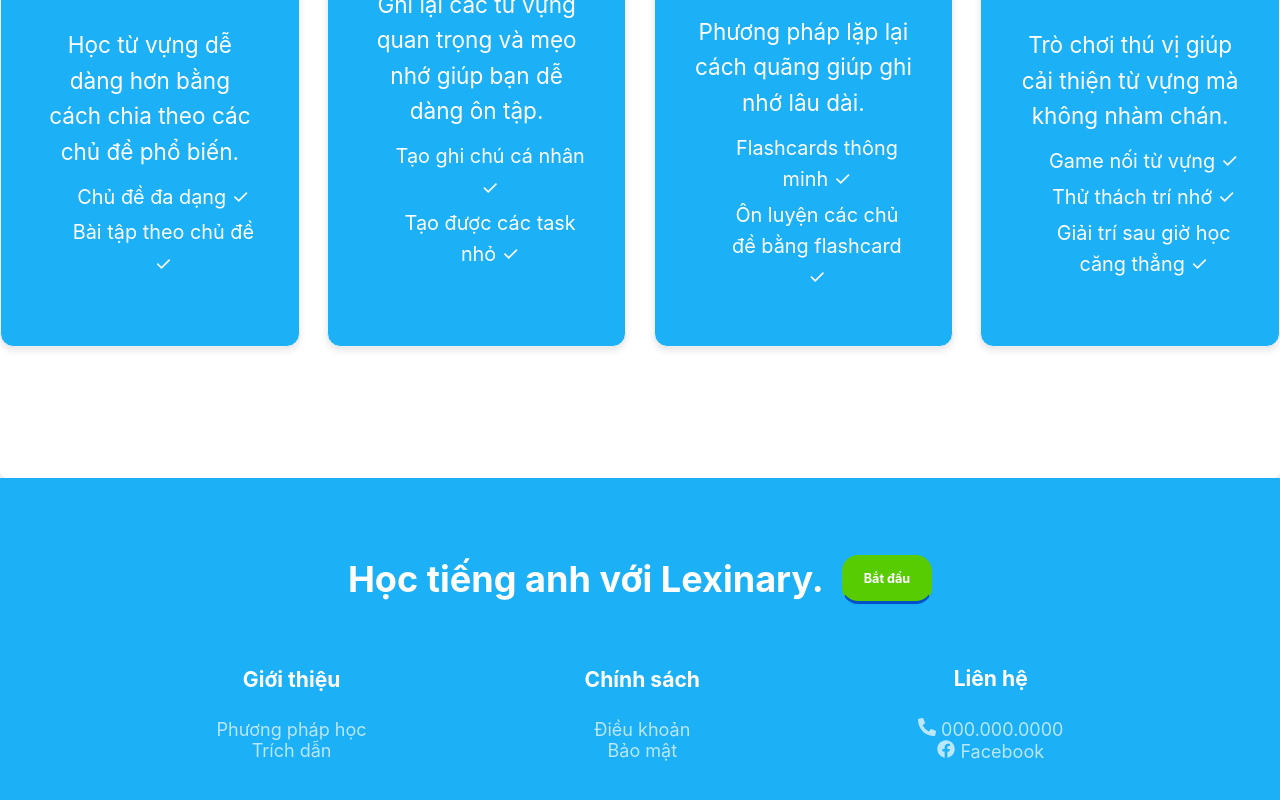
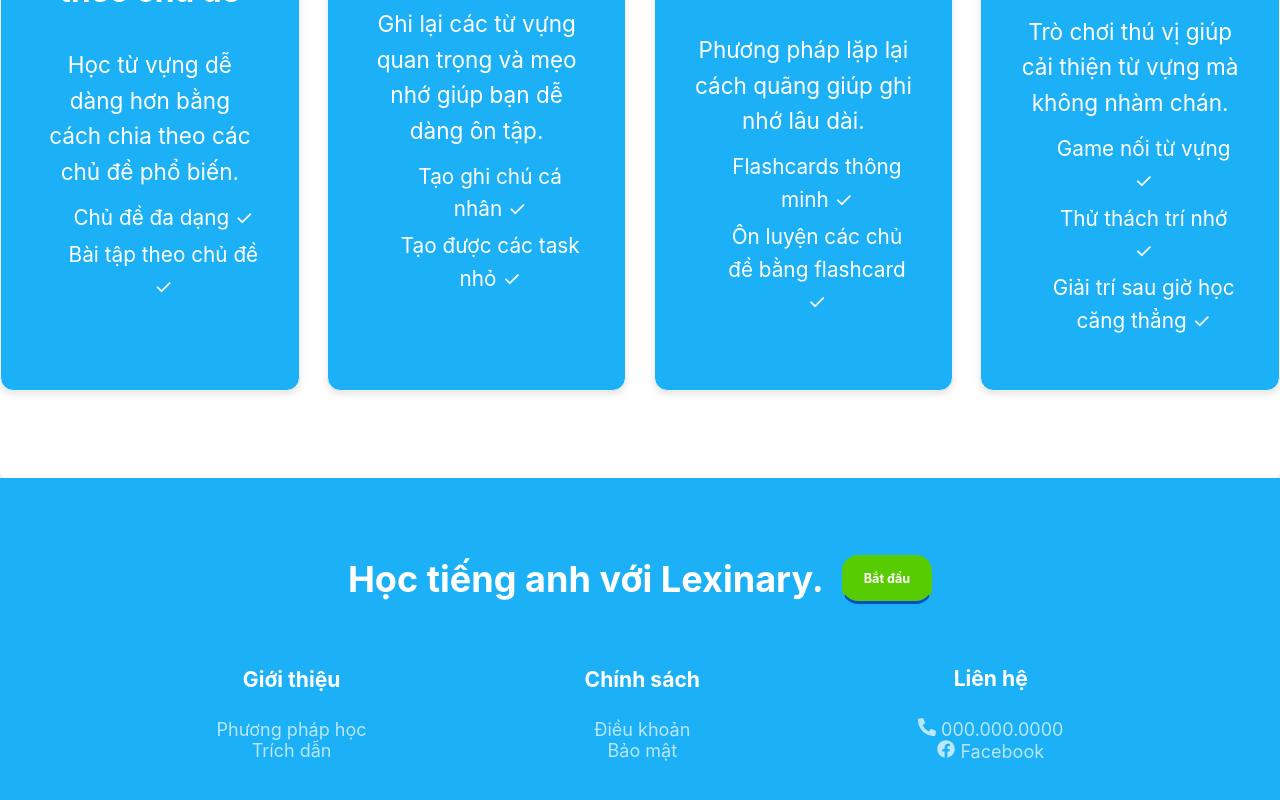
Before and after one commit to NgoHuy05/lexinary, a React (Create React App) app in the folder frontend/: page / in a window 1280 px wide. Shown: the part 1413-2213 px from the top of the page. Built offline with nearby package versions, Linux system fonts and the light colour scheme; no server answers.

Commit message:
fix fontsize

```diff
--- a/frontend/src/UI/Home.scss
+++ b/frontend/src/UI/Home.scss
@@ -146,7 +146,7 @@
       }
 
       li {
-        font-size: 22px;
+        font-size: 23px;
         color: white;
         margin: 5px 0;
       }
```
